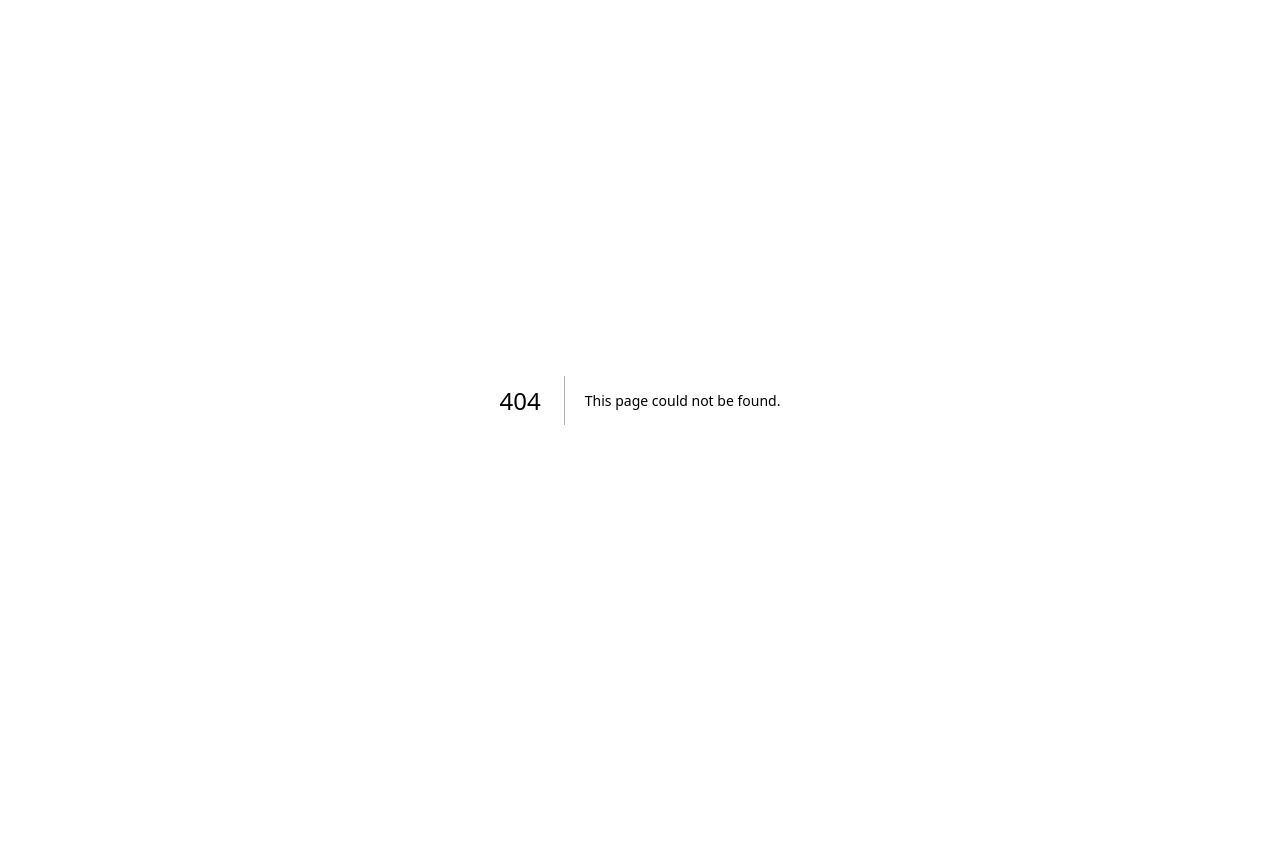
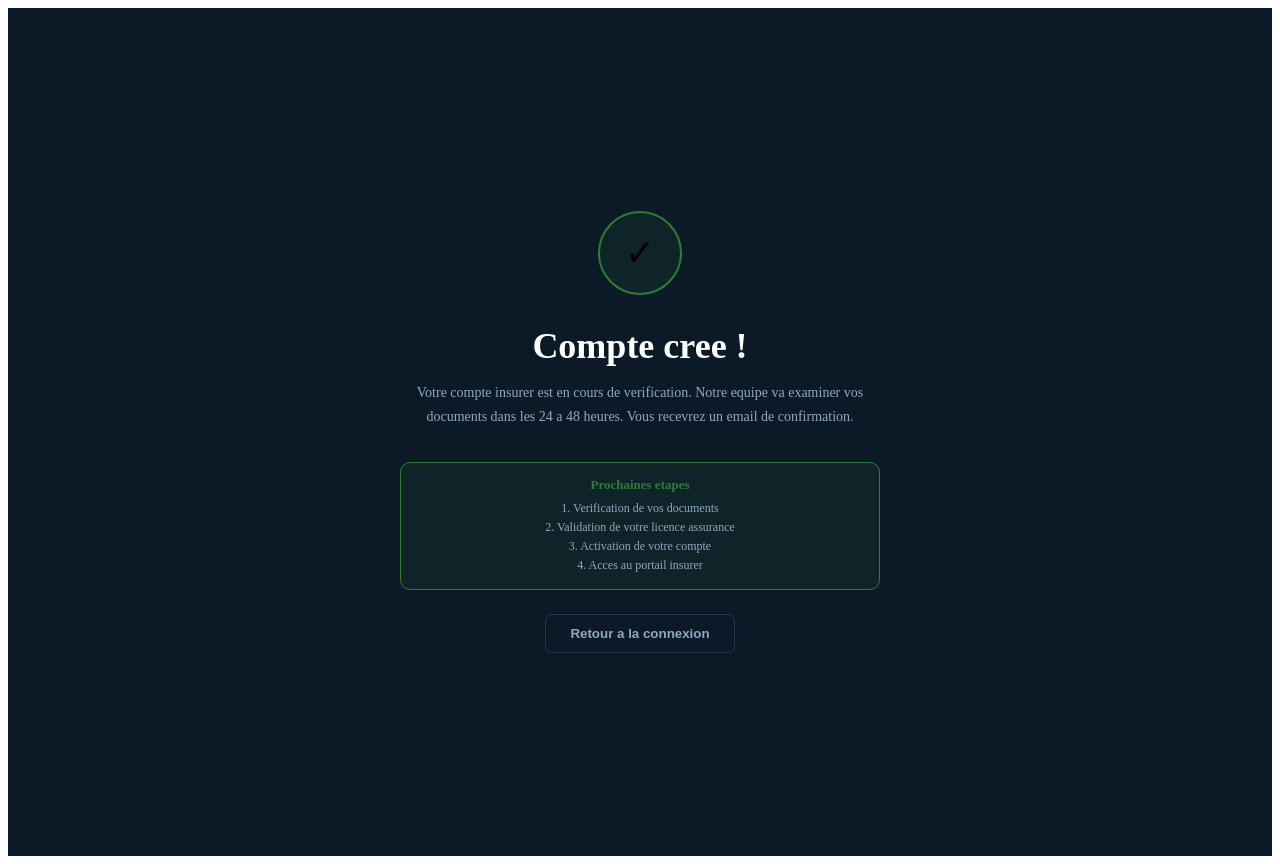
Before and after one commit to surveybaja-source/SurveyLink., a Next.js app: page /pending-insurer in a window 1280 px wide. Before the commit this address had no page. Before the commit the page ends 800 px from the top, so only its background shows below. Built offline with nearby package versions, Linux system fonts and the light colour scheme.

Commit message:
Add PendingInsurer component for account verification

```diff
--- /dev/null
+++ b/app/pending-insurer/page.js
@@ -0,0 +1,34 @@
+'use client'
+import { useRouter } from 'next/navigation'
+
+export default function PendingInsurer() {
+  const router = useRouter()
+  return (
+    <div style={{background:'#0c1a27',minHeight:'100vh',display:'flex',alignItems:'center',justifyContent:'center',padding:24}}>
+      <div style={{maxWidth:480,textAlign:'center'}}>
+        <div style={{width:80,height:80,borderRadius:'50%',background:'rgba(46,125,50,0.1)',border:'2px solid #2e7d32',display:'flex',alignItems:'center',justifyContent:'center',fontSize:36,margin:'0 auto 24px'}}>
+          ✓
+        </div>
+        <h2 style={{color:'#fff',fontSize:36,fontWeight:900,marginBottom:12}}>
+          Compte cree !
+        </h2>
+        <p style={{color:'#8fa8c0',fontSize:14,lineHeight:1.75,marginBottom:32}}>
+          Votre compte insurer est en cours de verification. Notre equipe va examiner vos documents dans les 24 a 48 heures. Vous recevrez un email de confirmation.
+        </p>
+        <div style={{background:'rgba(46,125,50,0.1)',border:'1px solid #2e7d32',borderRadius:10,padding:'14px 20px',marginBottom:24}}>
+          <div style={{color:'#2e7d32',fontWeight:700,fontSize:13}}>Prochaines etapes</div>
+          <div style={{color:'#8fa8c0',fontSize:12,marginTop:6,lineHeight:1.6}}>
+            1. Verification de vos documents<br/>
+            2. Validation de votre licence assurance<br/>
+            3. Activation de votre compte<br/>
+            4. Acces au portail insurer
+          </div>
+        </div>
+        <button onClick={()=>router.push('/auth')}
+          style={{background:'transparent',color:'#8fa8c0',border:'1px solid #1e3a52',borderRadius:7,padding:'11px 24px',cursor:'pointer',fontWeight:700}}>
+          Retour a la connexion
+        </button>
+      </div>
+    </div>
+  )
+}
```
